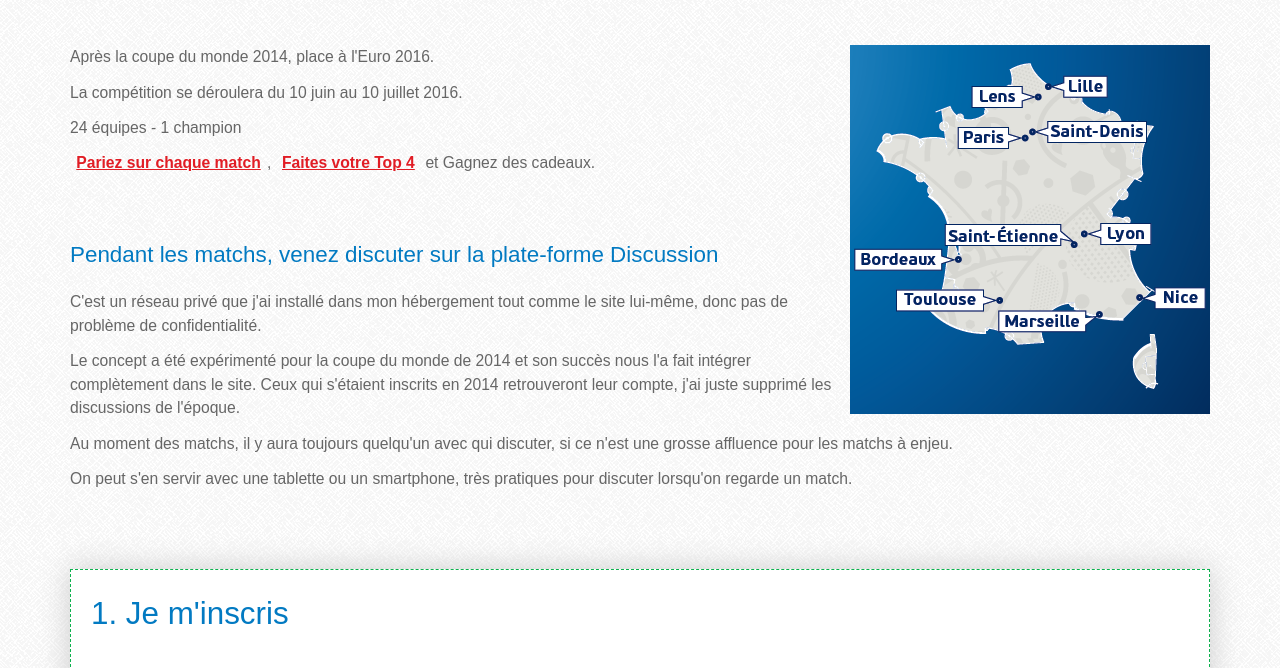
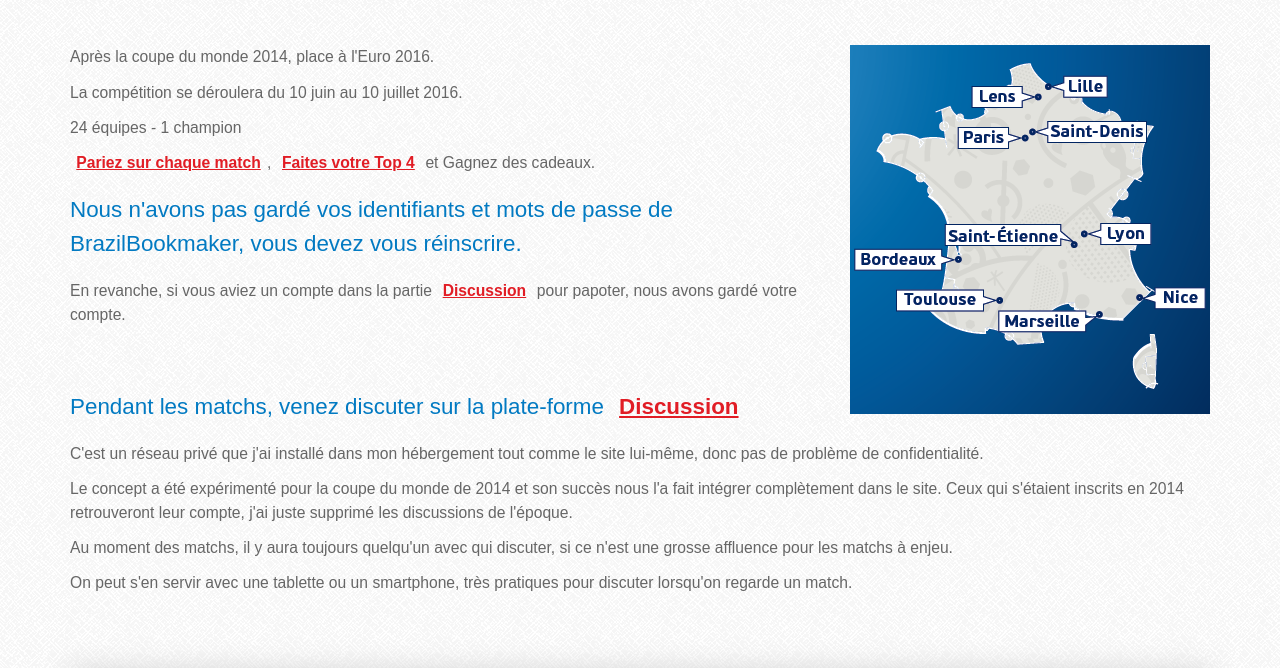
Before and after one commit to massayah/DesktopFranceBookmaker, a PHP site: page / in a window 1280 px wide. Shown: the part 413-1081 px from the top of the page. Run offline with PHP 8.4, Linux system fonts and the light colour scheme; some web fonts are replaced.

Commit message:
ajout réinscription obligatoire

```diff
--- a/index.php
+++ b/index.php
@@ -13,8 +13,10 @@
 <p>La compétition se déroulera du 10 juin au 10 juillet 2016.</p>
 <p>24 équipes - 1 champion</p>
 <p><a href="bet1.php">Pariez sur chaque match</a>, <a href="top.php">Faites&nbsp;votre&nbsp;Top&nbsp;4</a> et Gagnez des cadeaux.</p>
+<h2 class="h4-like">Nous n'avons pas gardé vos identifiants et mots de passe de BrazilBookmaker, vous devez vous réinscrire.</h2>
+<p>En revanche, si vous aviez un compte dans la partie <a href="http://assayah.com/Discussion">Discussion</a> pour papoter, nous avons gardé votre compte.</p>
 
-<h2 class="h4-like ptl">Pendant les matchs, venez discuter sur la plate-forme Discussion</h2>
+<h2 class="h4-like ptl">Pendant les matchs, venez discuter sur la plate-forme <a href="http://assayah.com/Discussion">Discussion</a></h2>
 <p>C'est un réseau privé que j'ai installé dans mon hébergement tout comme le site lui-même, donc pas de problème de confidentialité.</p>
 <p>Le concept a été expérimenté pour la coupe du monde de 2014 et son succès nous l'a fait intégrer complètement dans le site. Ceux qui s'étaient inscrits en 2014 retrouveront leur compte, j'ai juste supprimé les discussions de l'époque.</p>
 <p>Au moment des matchs, il y aura toujours quelqu'un avec qui discuter, si ce n'est une grosse affluence pour les matchs à enjeu.</p>
```
